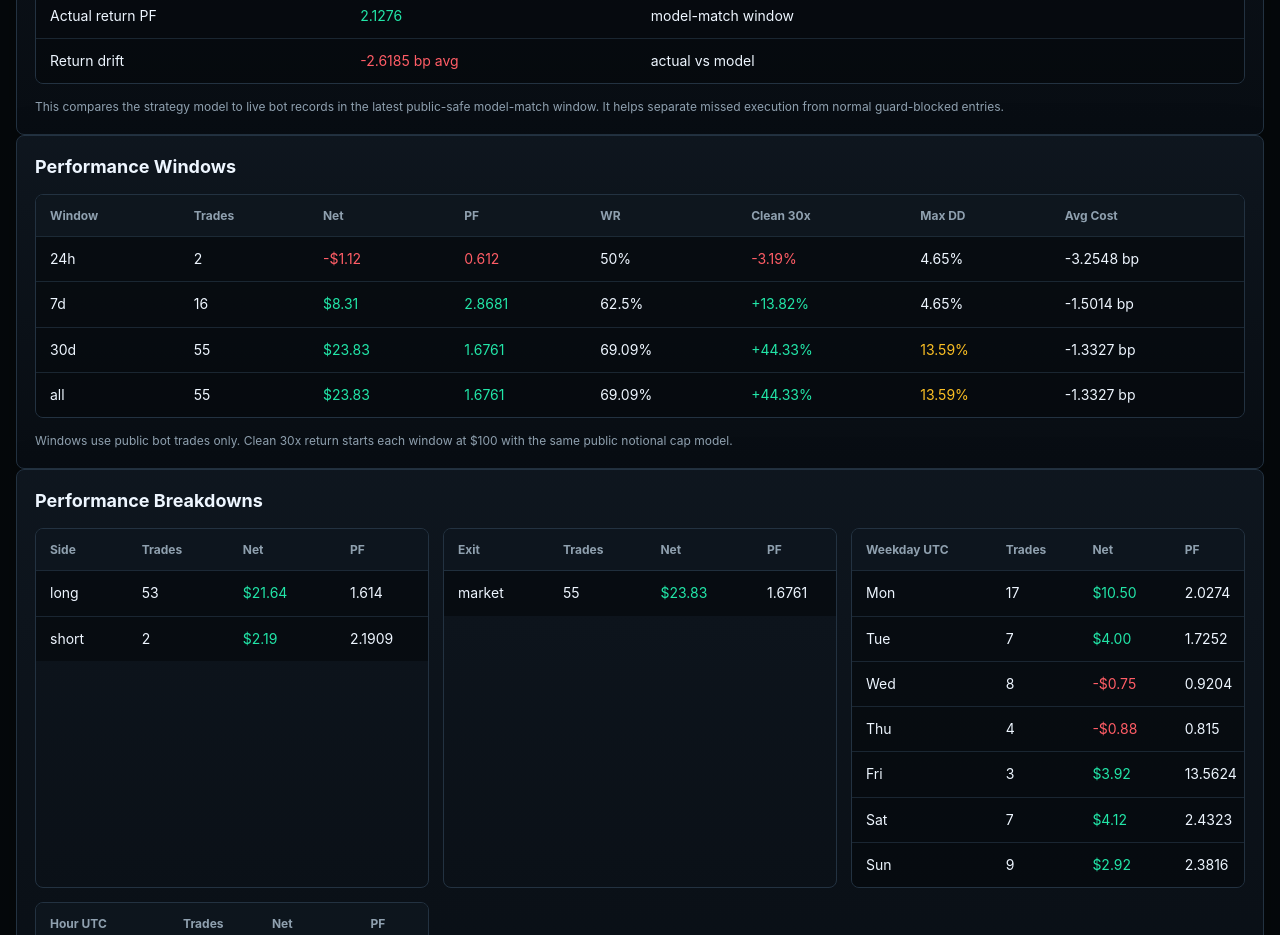
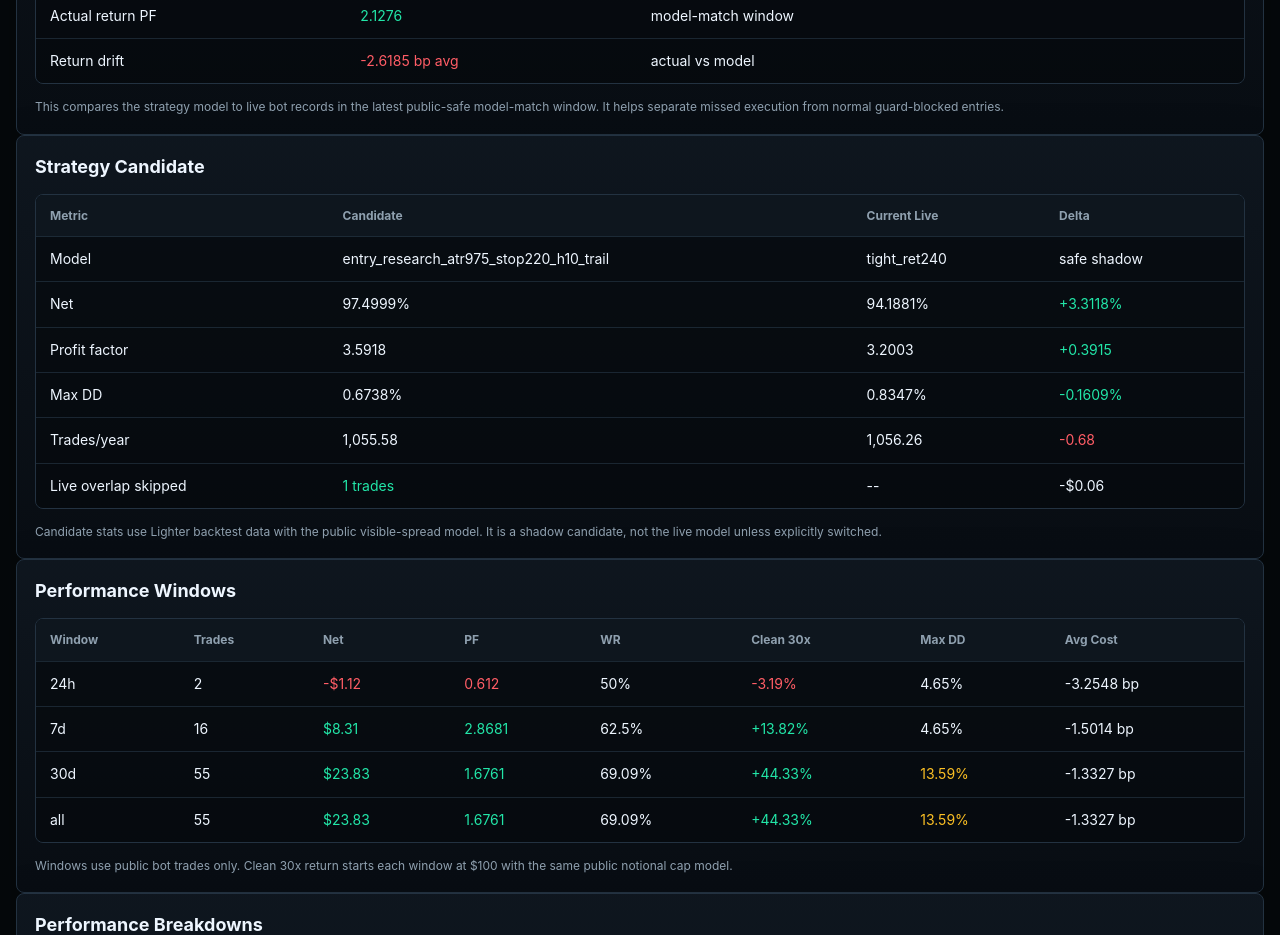
Before and after one commit to tonypirona/lighter-public-stats, a website: page index.html in a window 1280 px wide. Shown: the part 3120-4055 px from the top of the page. Drawn offline with Linux system fonts and the light colour scheme; no server answers.

Commit message:
Show promotion candidate comparison

```diff
--- a/index.html
+++ b/index.html
@@ -406,6 +406,24 @@
         </table>
       </div>
       <div class="notice">This compares the strategy model to live bot records in the latest public-safe model-match window. It helps separate missed execution from normal guard-blocked entries.</div>
+    </section>
+
+    <section class="panel">
+      <h2>Strategy Candidate</h2>
+      <div class="table-wrap">
+        <table>
+          <thead>
+            <tr>
+              <th>Metric</th>
+              <th>Candidate</th>
+              <th>Current Live</th>
+              <th>Delta</th>
+            </tr>
+          </thead>
+          <tbody id="promotionCandidateRows"></tbody>
+        </table>
+      </div>
+      <div class="notice">Candidate stats use Lighter backtest data with the public visible-spread model. It is a shadow candidate, not the live model unless explicitly switched.</div>
     </section>
 
     <section class="panel">
@@ -1284,6 +1302,44 @@
       }
     }
 
+    function renderPromotionCandidate(candidate) {
+      const tbody = byId("promotionCandidateRows");
+      tbody.replaceChildren();
+      candidate = candidate || {};
+      if (!candidate.model) {
+        const tr = document.createElement("tr");
+        appendCell(tr, "Status");
+        appendCell(tr, "No candidate published", "yellow");
+        appendCell(tr, "--");
+        appendCell(tr, "--");
+        tbody.append(tr);
+        return;
+      }
+
+      function delta(candidateValue, baselineValue, suffix = "", inverse = false) {
+        const diff = (candidateValue || 0) - (baselineValue || 0);
+        const tone = diff === 0 ? "" : (inverse ? classFor(-diff) : classFor(diff));
+        return [`${diff >= 0 ? "+" : ""}${fmtNum.format(diff)}${suffix}`, tone];
+      }
+
+      const rows = [
+        ["Model", candidate.model || "--", "tight_ret240", candidate.promotion_safe ? "safe shadow" : "watch"],
+        ["Net", `${fmtNum.format(candidate.net_pct || 0)}%`, `${fmtNum.format(candidate.baseline_net_pct || 0)}%`, ...delta(candidate.net_pct, candidate.baseline_net_pct, "%")],
+        ["Profit factor", fmtNum.format(candidate.profit_factor || 0), fmtNum.format(candidate.baseline_profit_factor || 0), ...delta(candidate.profit_factor, candidate.baseline_profit_factor)],
+        ["Max DD", `${fmtNum.format(candidate.max_drawdown_pct || 0)}%`, `${fmtNum.format(candidate.baseline_max_drawdown_pct || 0)}%`, ...delta(candidate.max_drawdown_pct, candidate.baseline_max_drawdown_pct, "%", true)],
+        ["Trades/year", fmtNum.format(candidate.trades_per_year || 0), fmtNum.format(candidate.baseline_trades_per_year || 0), ...delta(candidate.trades_per_year, candidate.baseline_trades_per_year)],
+        ["Live overlap skipped", `${fmtNum.format(candidate.live_overlap_skipped_count || 0)} trades`, "--", `${fmtUsd.format(candidate.live_overlap_skipped_net_pnl || 0)}`],
+      ];
+      for (const item of rows) {
+        const tr = document.createElement("tr");
+        appendCell(tr, item[0]);
+        appendCell(tr, item[1], item[0] === "Live overlap skipped" ? classFor(-(candidate.live_overlap_skipped_net_pnl || 0)) : "");
+        appendCell(tr, item[2]);
+        appendCell(tr, item[3], item[4] || "");
+        tbody.append(tr);
+      }
+    }
+
     function renderChart(points) {
       const canvas = byId("equityChart");
       const tooltip = byId("tooltip");
@@ -1490,6 +1546,7 @@
       renderHealth(data);
       renderSourceDiagnostics(data);
       renderModelMatch(data.model_match || {});
+      renderPromotionCandidate(data.promotion_candidate || {});
       renderPerformanceWindows(data.performance_windows || []);
       renderPerformanceBreakdowns(data.performance_breakdowns || {});
       renderRiskHotspots(data.risk_hotspots || {});
```
Also changed, not shown: 1 other file.
